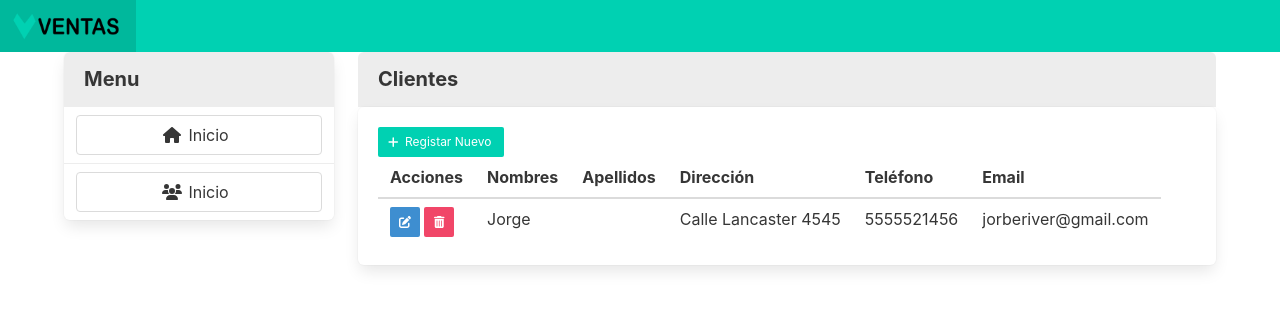
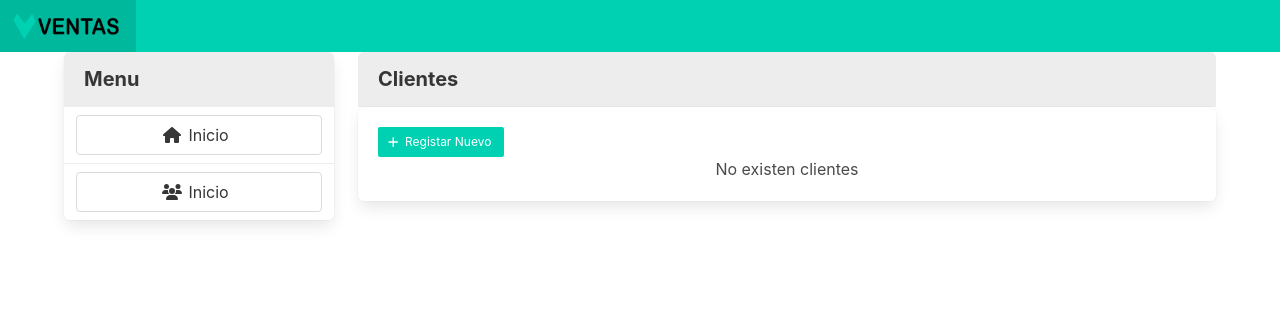
Before and after one commit to JorgeMeza93/frontend-app-ventas-react-spring, a React (Create React App) app: page /clientes in a window 1280 px wide. Shown: the top 310 px of the page. Built offline with nearby package versions, Linux system fonts and the light colour scheme.

Commit message:
cambios en id

```diff
--- a/package.json
+++ b/package.json
@@ -37,5 +37,8 @@
       "last 1 firefox version",
       "last 1 safari version"
     ]
+  },
+  "devDependencies": {
+    "uuid": "^9.0.0"
   }
 }
--- a/src/components/clientes/FormularioCliente.jsx
+++ b/src/components/clientes/FormularioCliente.jsx
@@ -1,9 +1,11 @@
 import React from 'react';
 import { useState, useContext } from 'react';
+import { ClienteContext } from '../context/ClienteContext';
 import { ModalContext } from '../context/ModalContext';
 
 const FormularioCliente = () => {
   const { setShowModal} = useContext(ModalContext);
+  const { registarCliente } = useContext(ClienteContext)
   const clienteDefault = {
     nombres: "",
     apellido: "",
@@ -27,7 +29,7 @@ const FormularioCliente = () => {
       setMensaje("Nombre, apellido y email son campos obligatorios");
       return;
     }
-    console.log(obtenerClienteAEnviar());
+    registarCliente(obtenerClienteAEnviar());
     cerrarModal();
   }
   const cerrarModal = () => {
--- a/src/components/clientes/RowTablaCliente.jsx
+++ b/src/components/clientes/RowTablaCliente.jsx
@@ -4,7 +4,7 @@ import { ModalContext } from '../context/ModalContext';
 
 const RowTablaCliente = ( {cliente} ) => {
     const { showModal, modalTitle, setModalTitle, setShowModal} = useContext(ModalContext);
-    const {nombre, apellidos, direccion, telefono, email} = cliente;
+    const {nombres, apellido, direccion, telefono, email, idCliente} = cliente;
     const abrirModificarCliente = () => {
         setModalTitle("Modificar cliente");
         setShowModal(true);
@@ -30,8 +30,8 @@ const RowTablaCliente = ( {cliente} ) => {
                 </span>
             </button>
         </td>
-        <td>{nombre}</td>
-        <td>{apellidos}</td>
+        <td>{nombres}</td>
+        <td>{apellido}</td>
         <td>{direccion}</td>
         <td>{telefono}</td>
         <td>{email}</td>
--- a/src/components/clientes/Tabla.jsx
+++ b/src/components/clientes/Tabla.jsx
@@ -4,6 +4,7 @@ import { ClienteContext } from "../context/ClienteContext"
 
 const Tabla = () => {
   const { clienteList, obtenerClientes } = useContext(ClienteContext);
+
   useEffect( () => {
     obtenerClientes();
   }, []);
--- a/src/components/context/ClienteContext.jsx
+++ b/src/components/context/ClienteContext.jsx
@@ -1,6 +1,7 @@
 import React, { createContext, useReducer } from 'react'
 import ClienteReducer from '../reducer/ClienteReducer';
-import { OBTENER_CLIENTES } from '../../const/actionTypes';
+import { OBTENER_CLIENTES, REGISTRAR_CLIENTE } from '../../const/actionTypes';
+import { v4 as uuidv4 } from 'uuid';
 
 export  const ClienteContext = createContext();
 export const ClienteContextProvider = props => {
@@ -11,14 +12,7 @@ export const ClienteContextProvider = props => {
     const [state, dispatch] = useReducer(ClienteReducer, initialState);
     const obtenerClientes = () => {
         const clientes = [
-            {
-                "idCLiente": 1,
-                "nombre": "Jorge",
-                "apellido": "Meza",
-                "direccion": "Calle Lancaster 4545",
-                "telefono": "5555521456",
-                "email": "jorberiver@gmail.com"
-            }
+
         ]
         dispatch({
             type: OBTENER_CLIENTES,
@@ -26,11 +20,22 @@ export const ClienteContextProvider = props => {
         })
     }
 
+    const registarCliente = (cliente) => {
+        let clienteNuevo = {
+            ...cliente,
+            idCLiente: uuidv4()
+        }
+        console.log(clienteNuevo)
+        dispatch({
+            type: REGISTRAR_CLIENTE,
+            payload: clienteNuevo
+        })
+    }
 
     return (
         <ClienteContext.Provider
             value={{
-                clienteList: state.clienteList, obtenerClientes
+                clienteList: state.clienteList, obtenerClientes, registarCliente
             }}
         >
             {props.children}
--- a/src/components/reducer/ClienteReducer.jsx
+++ b/src/components/reducer/ClienteReducer.jsx
@@ -1,4 +1,4 @@
-import { OBTENER_CLIENTES } from "../../const/actionTypes";
+import { OBTENER_CLIENTES, REGISTRAR_CLIENTE } from "../../const/actionTypes";
 
 export default (state, action) => {
     switch (action.type) {
@@ -6,6 +6,11 @@ export default (state, action) => {
             return {
                 ...state,
                 clienteList: action.payload
+            };
+        case REGISTRAR_CLIENTE:
+            return {
+                ...state,
+                clienteList: [...state.clienteList, action.payload]
             }
         default:
             return state;
--- a/src/const/actionTypes.jsx
+++ b/src/const/actionTypes.jsx
@@ -1 +1,2 @@
 export const OBTENER_CLIENTES = "OBTENER_CLIENTES ";
+export const REGISTRAR_CLIENTE = "REGISTRAR_CLIENTE"
```
Also changed, not shown: 1 other file (tests, documents, lock files or other folders).
